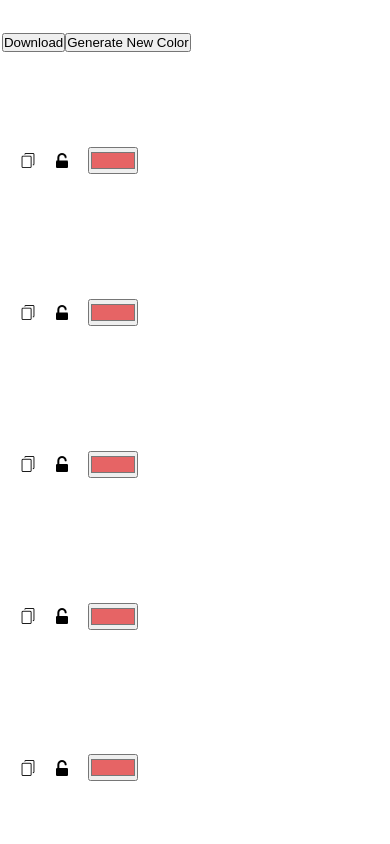
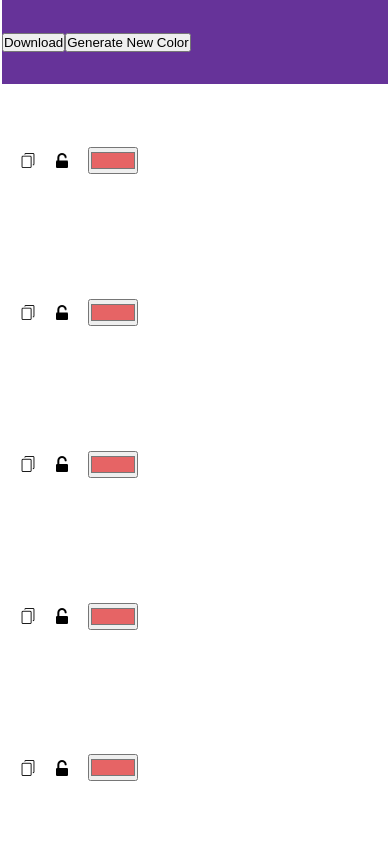
Before and after one commit to skarzcode/Founders-Coder-ColorProject, a plain HTML site: page index.html in a window 390 px wide. Drawn offline with Linux system fonts and the light colour scheme; no server answers.

Commit message:
mobile error fix

```diff
--- a/stylesheet.css
+++ b/stylesheet.css
@@ -87,6 +87,18 @@ color: black
 }
 
 @media only screen and (max-width: 850px){
+
+    body{
+        display: flex;
+        justify-content: center;
+        align-items: center;
+        min-height: 100vh;
+    }
+
+    header{
+        background-color: rebeccapurple;
+    }
+
     .mobile{
         display: block;
     }
@@ -136,4 +148,5 @@ color: black
     }
 
 
+
 }
```
